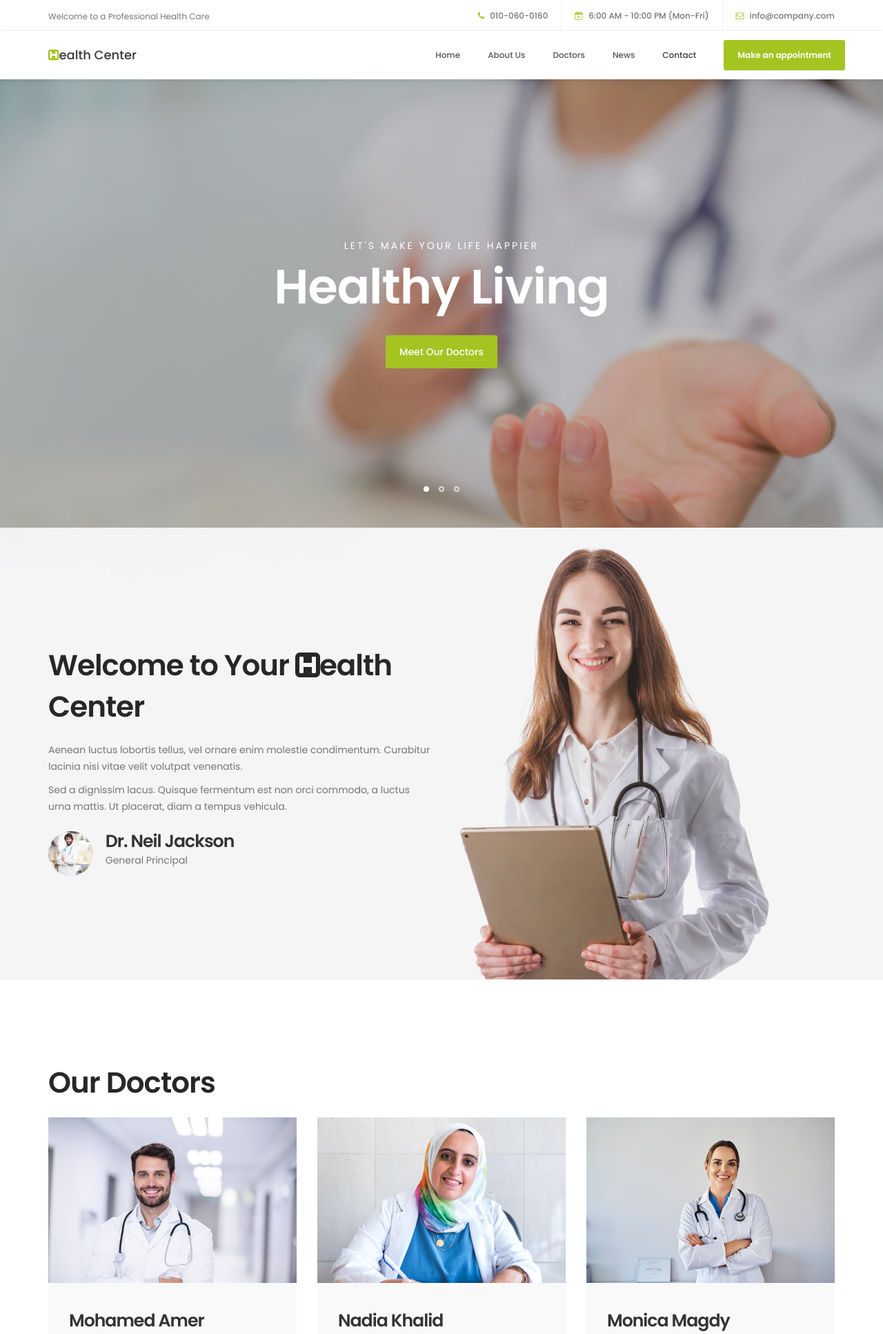
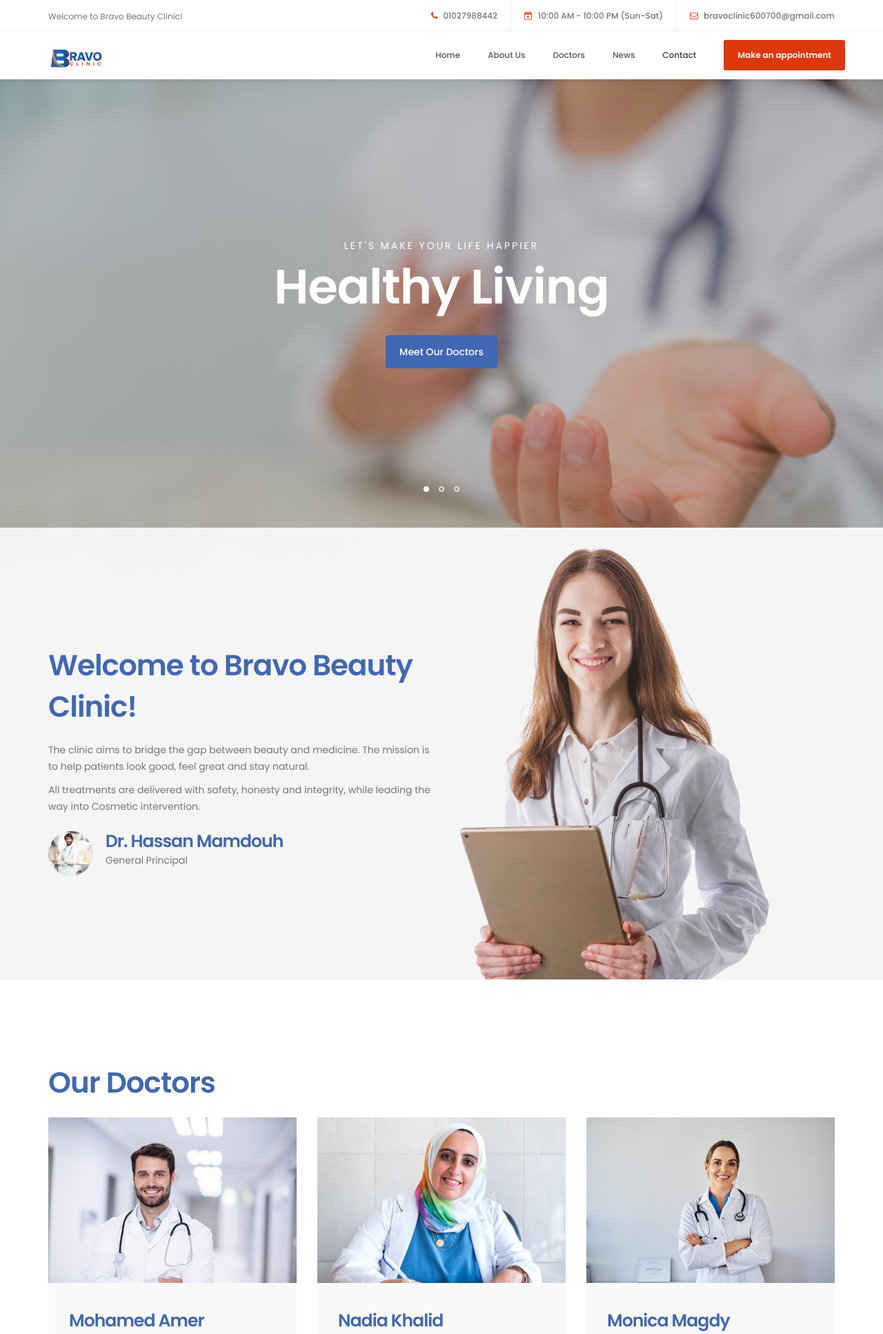
Before and after one commit to eslam7-star/cms, a Django app: template templates/pages/index.html in a window 1280 px wide. Shown: the top 1934 px of the page at 69% size. Run offline with Django 3.2, Linux system fonts and the light colour scheme; the template is opened without the code that fills it, so the values that code supplies are empty.

Commit message:
Main Page Completed

```diff
--- a/templates/pages/css/tooplate-style.css
+++ b/templates/pages/css/tooplate-style.css
@@ -33,24 +33,25 @@ http://www.tooplate.com/view/2098-health
   }
 
   h1 {
-    color: #252525;
+    color: #4267b2;
     font-size: 5em;
   }
 
   h2 {
-    color: #272727;
+    color: #4267b2;
     font-size: 3em;
     padding-bottom: 10px;
   }
 
   h3 {
+    color: #4267b2;
     font-size: 1.8em;
     line-height: 1.2em;
     margin-bottom: 0;
   }
 
   h4 {
-    color: #454545;
+    color: #4267b2;
     font-size: 1.8em;
     padding-bottom: 2px;
   }
@@ -77,14 +78,14 @@ http://www.tooplate.com/view/2098-health
   }
 
   a {
-    color: #252525;
+    color: #4267b2;
     -webkit-transition: 0.5s;
     transition: 0.5s;
     text-decoration: none !important;
   }
 
   a:hover, a:active, a:focus {
-    color: #a5c422;
+    color: #dc380b;
     outline: none;
   }
 
@@ -107,7 +108,7 @@ http://www.tooplate.com/view/2098-health
   }
 
   .section-btn {
-    background: #a5c422;
+    background: #4267b2;
     border: 0;
     border-radius: 3px;
     color: #ffffff;
@@ -137,7 +138,7 @@ http://www.tooplate.com/view/2098-health
   }
 
   .btn-gray {
-    background: #393939;
+    background: #4267b2;
   }
 
   .btn-blue {
@@ -295,7 +296,7 @@ http://www.tooplate.com/view/2098-health
   }
 
   header span i {
-    color: #a5c422;
+    color: #dc380b;
     margin-right: 5px;
   }
 
@@ -314,12 +315,12 @@ http://www.tooplate.com/view/2098-health
   }
 
   .navbar-default .navbar-brand {
-    color: #393939;
+    color: #4267b2;
     font-weight: 500;
   }
 
   .navbar-default .navbar-brand .fa {
-    color: #a5c422;
+    color: #dc380b;
   }
 
   .navbar-default .navbar-nav li.appointment-btn {
@@ -327,7 +328,7 @@ http://www.tooplate.com/view/2098-health
   }
 
   .navbar-default .navbar-nav li.appointment-btn a {
-    background: #a5c422;
+    background: #dc380b;
     border-radius: 3px;
     color: #ffffff;
     font-weight: 600;
@@ -570,7 +571,7 @@ http://www.tooplate.com/view/2098-health
   -----------------------------------------*/
 
   #service {
-    background: #a5c422;
+    background: #4267b2;
   }
 
   #service h2,
@@ -590,7 +591,7 @@ http://www.tooplate.com/view/2098-health
     font-size: 50px;
     margin-bottom: 10px;
     background: #ffffff;
-    color: #a5c422;
+    color: #dc380b;
     width: 120px;
     height: 120px;
     line-height: 120px;
@@ -742,7 +743,7 @@ http://www.tooplate.com/view/2098-health
   }
 
   .news-tags li a:hover {
-    background: #4267b2;
+    background: #6742b2;
   }
 
 
@@ -777,7 +778,7 @@ http://www.tooplate.com/view/2098-health
   }
 
   #appointment button#cf-submit {
-    background: #a5c422;
+    background: #dc380b;
     color: #ffffff;
     font-weight: 600;
     height: 55px;
--- a/templates/pages/index.html
+++ b/templates/pages/index.html
@@ -45,13 +45,13 @@ http://www.tooplate.com/view/2098-health
             <div class="row">
 
                 <div class="col-md-4 col-sm-5">
-                    <p>Welcome to a Professional Health Care</p>
+                    <p>Welcome to Bravo Beauty Clinic!</p>
                 </div>
 
                 <div class="col-md-8 col-sm-7 text-align-right">
-                    <span class="phone-icon"><i class="fa fa-phone"></i> 010-060-0160</span>
-                    <span class="date-icon"><i class="fa fa-calendar-plus-o"></i> 6:00 AM - 10:00 PM (Mon-Fri)</span>
-                    <span class="email-icon"><i class="fa fa-envelope-o"></i> <a href="#">info@company.com</a></span>
+                    <span class="phone-icon"><i class="fa fa-phone"></i> 01027988442</span>
+                    <span class="date-icon"><i class="fa fa-calendar-plus-o"></i> 10:00 AM - 10:00 PM (Sun-Sat)</span>
+                    <span class="email-icon"><i class="fa fa-envelope-o"></i> <a href="#">bravoclinic600700@gmail.com</a></span>
                 </div>
 
             </div>
@@ -71,7 +71,11 @@ http://www.tooplate.com/view/2098-health
                 </button>
 
                 <!-- lOGO TEXT HERE -->
-                <a href="index.html" class="navbar-brand"><i class="fa fa-h-square"></i>ealth Center</a>
+                <a href="index.html" class="navbar-brand">
+                    <img src="images/bravoLogo-removebg-preview.png" alt="Bootstrap" width="80" height="30">
+                   <!-- <i class="fa fa-h-square">
+                    </i>-->
+                    </a>
             </div>
 
             <!-- MENU LINKS -->
@@ -109,7 +113,7 @@ http://www.tooplate.com/view/2098-health
                     <div class="item item-second">
                         <div class="caption">
                             <div class="col-md-offset-1 col-md-10">
-                                <h3>Aenean luctus lobortis tellus</h3>
+                                <h3>Better Treatment for a better life</h3>
                                 <h1>New Lifestyle</h1>
                                 <a href="#about" class="section-btn btn btn-default btn-gray smoothScroll">More About Us</a>
                             </div>
@@ -119,7 +123,7 @@ http://www.tooplate.com/view/2098-health
                     <div class="item item-third">
                         <div class="caption">
                             <div class="col-md-offset-1 col-md-10">
-                                <h3>Pellentesque nec libero nisi</h3>
+                                <h3>Get the the best of a healthcare</h3>
                                 <h1>Your Health Benefits</h1>
                                 <a href="#news" class="section-btn btn btn-default btn-blue smoothScroll">Read Stories</a>
                             </div>
@@ -139,15 +143,15 @@ http://www.tooplate.com/view/2098-health
 
                 <div class="col-md-6 col-sm-6">
                     <div class="about-info">
-                        <h2 class="wow fadeInUp" data-wow-delay="0.6s">Welcome to Your <i class="fa fa-h-square"></i>ealth Center</h2>
+                        <h2 class="wow fadeInUp" data-wow-delay="0.6s">Welcome to Bravo Beauty Clinic!</h2>
                         <div class="wow fadeInUp" data-wow-delay="0.8s">
-                            <p>Aenean luctus lobortis tellus, vel ornare enim molestie condimentum. Curabitur lacinia nisi vitae velit volutpat venenatis.</p>
-                            <p>Sed a dignissim lacus. Quisque fermentum est non orci commodo, a luctus urna mattis. Ut placerat, diam a tempus vehicula.</p>
+                            <p>The clinic aims to bridge the gap between beauty and medicine. The mission is to help patients look good, feel great and stay natural.</p>
+                            <p>All treatments are delivered with safety, honesty and integrity, while leading the way into Cosmetic intervention.</p>
                         </div>
                         <figure class="profile wow fadeInUp" data-wow-delay="1s">
                             <img src="images/author-image.jpg" class="img-responsive" alt="">
                             <figcaption>
-                                <h3>Dr. Neil Jackson</h3>
+                                <h3>Dr. Hassan Mamdouh</h3>
                                 <p>General Principal</p>
                             </figcaption>
                         </figure>
@@ -434,7 +438,7 @@ http://www.tooplate.com/view/2098-health
                 3. Click "Share" and choose "Embed map" tab
                 4. Copy only URL and paste it within the src="" field below
         -->
-        <iframe src="https://www.google.com/maps/embed?pb=!1m18!1m12!1m3!1d3647.3030413476204!2d100.5641230193719!3d13.757206847615207!2m3!1f0!2f0!3f0!3m2!1i1024!2i768!4f13.1!3m3!1m2!1s0x0%3A0xf51ce6427b7918fc!2sG+Tower!5e0!3m2!1sen!2sth!4v1510722015945" width="100%" height="350" frameborder="0" style="border:0" allowfullscreen></iframe>
+        <iframe src="https://www.google.com/maps/embed?pb=!1m14!1m8!1m3!1d13812.626325005403!2d31.3376004!3d30.0610459!3m2!1i1024!2i768!4f13.1!3m3!1m2!1s0x14583e6f2824fee7%3A0x4373d0db001192ab!2sBravo%20Clinic!5e0!3m2!1sen!2seg!4v1679990090180!5m2!1sen!2seg" width="100%" height="350" frameborder="0" style="border:0" allowfullscreen></iframe>
     </section>
 
 
@@ -446,11 +450,10 @@ http://www.tooplate.com/view/2098-health
                 <div class="col-md-4 col-sm-4">
                     <div class="footer-thumb">
                         <h4 class="wow fadeInUp" data-wow-delay="0.4s">Contact Info</h4>
-                        <p>Fusce at libero iaculis, venenatis augue quis, pharetra lorem. Curabitur ut dolor eu elit consequat ultricies.</p>
 
                         <div class="contact-info">
-                            <p><i class="fa fa-phone"></i> 010-070-0170</p>
-                            <p><i class="fa fa-envelope-o"></i> <a href="#">info@company.com</a></p>
+                            <p><i class="fa fa-phone"></i> 01027988442</p>
+                            <p><i class="fa fa-envelope-o"></i> <a href="#">bravoclinic600700@gmail.com</a></p>
                         </div>
                     </div>
                 </div>
@@ -484,13 +487,12 @@ http://www.tooplate.com/view/2098-health
                     <div class="footer-thumb">
                         <div class="opening-hours">
                             <h4 class="wow fadeInUp" data-wow-delay="0.4s">Opening Hours</h4>
-                            <p>Monday - Friday <span>06:00 AM - 10:00 PM</span></p>
-                            <p>Saturday <span>09:00 AM - 08:00 PM</span></p>
-                            <p>Sunday <span>Closed</span></p>
+                            <p>Sunday - Saturday <span>10:00 AM - 10:00 PM</span></p>
+                            <p>Friday <span>Closed</span></p>
                         </div>
 
                         <ul class="social-icon">
-                            <li><a href="#" class="fa fa-facebook-square" attr="facebook icon"></a></li>
+                            <li><a href="https://www.facebook.com/people/%D8%B9%D9%8A%D8%A7%D8%AF%D8%A7%D8%AA-%D8%A8%D8%B1%D8%A7%D9%81%D9%88-Bravo-Clinic/100067396643050/" target="_blank" class="fa fa-facebook-square" attr="facebook icon"></a></li>
                             <li><a href="#" class="fa fa-twitter"></a></li>
                             <li><a href="#" class="fa fa-instagram"></a></li>
                         </ul>
```
Also changed, not shown: templates/pages/images/bravoLogo-removebg-preview.png (added).
